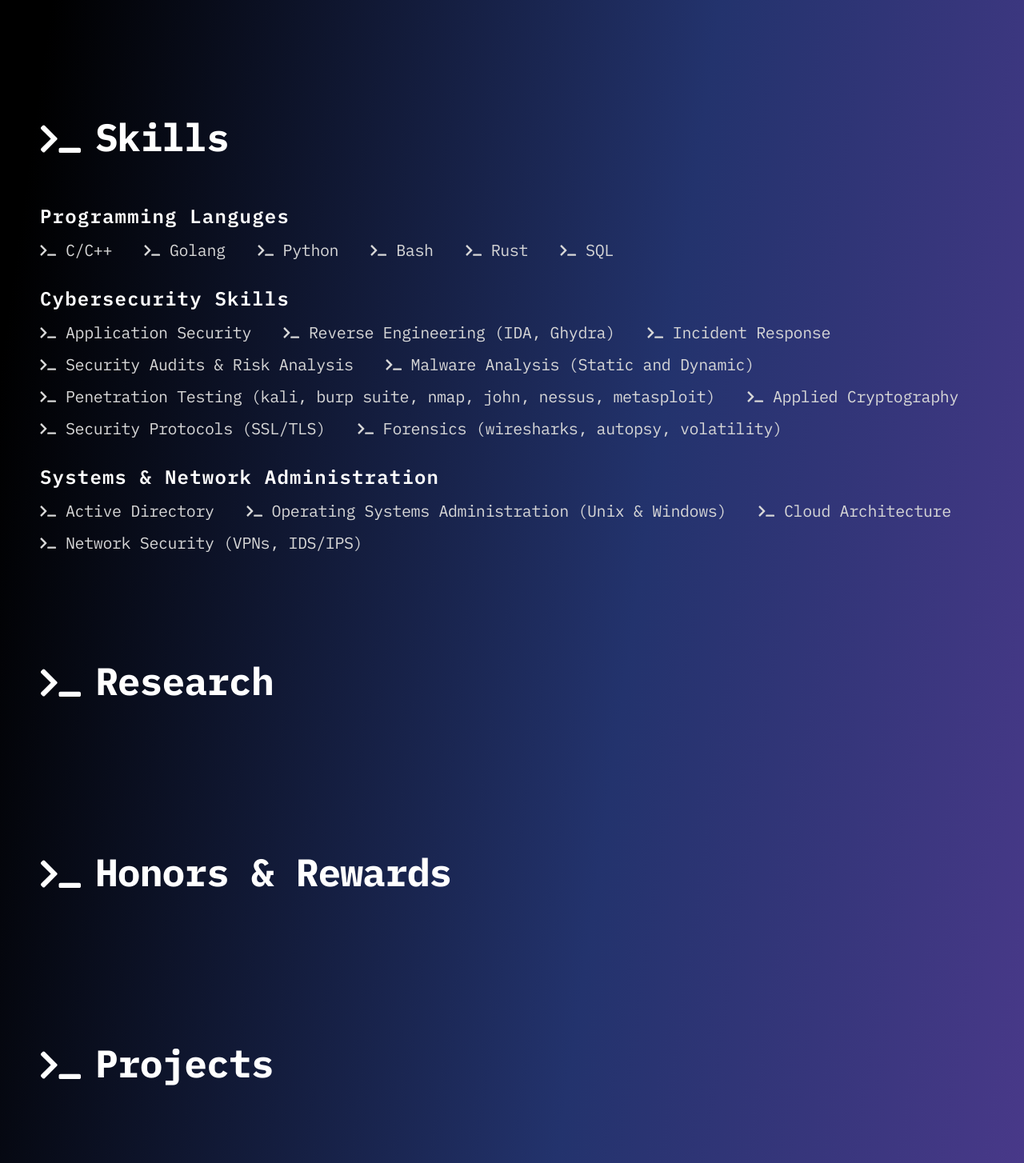
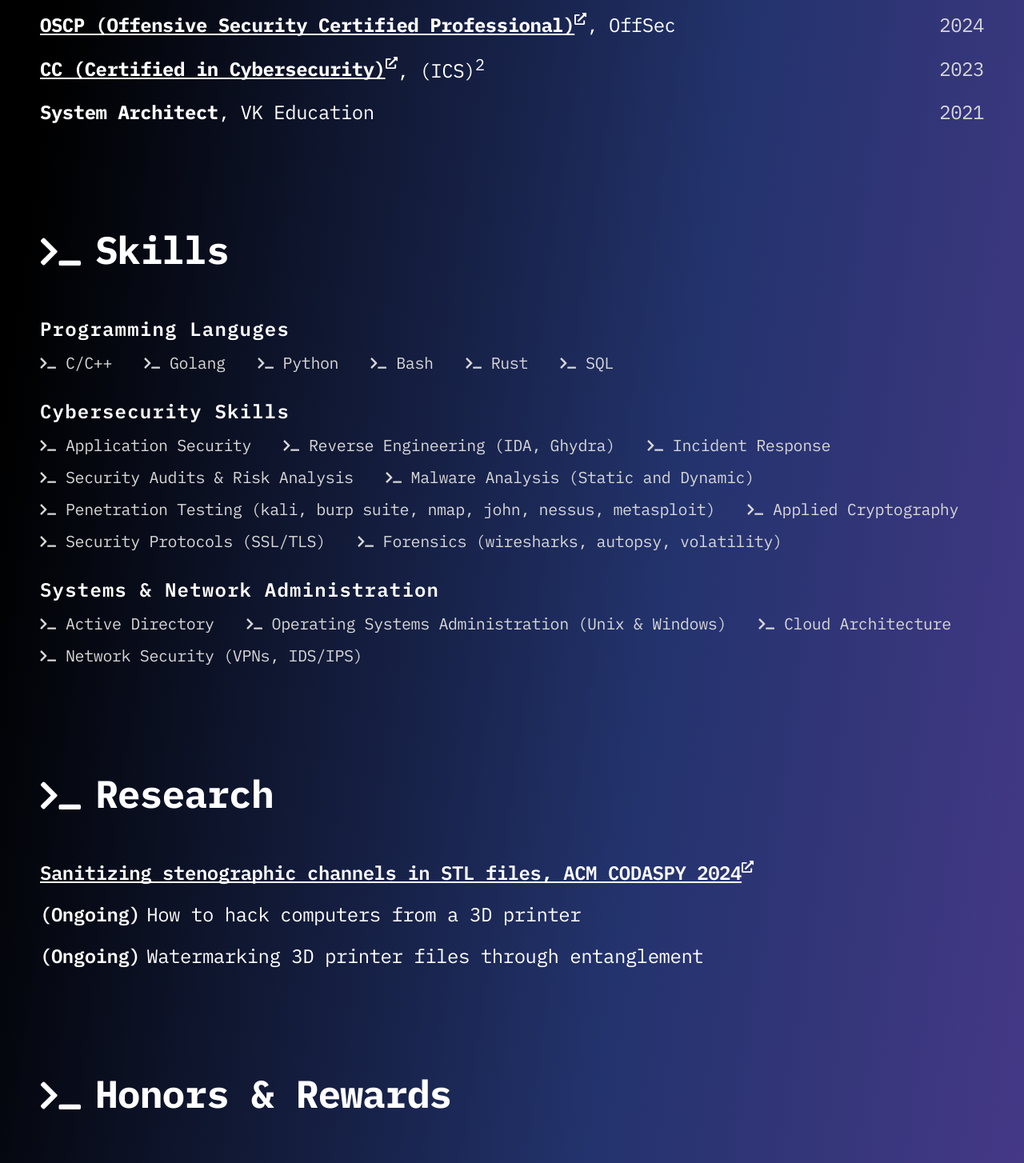
Before and after one commit to imkamie/alexandr-portfolio, a React (Vite) app: page /about in a window 1280 px wide. Shown: the part 2440-3894 px from the top of the page at 80% size. Built offline with nearby package versions, Linux system fonts and the light colour scheme.

Commit message:
added certifications, research, and rewards

```diff
--- /dev/null
+++ b/src/components/Certifications.css
@@ -0,0 +1,45 @@
+.certification-info {
+    display: flex;
+    flex-direction: row;
+    align-items: center;
+    justify-content: space-between;
+}
+
+.certification-info__general {
+    display: flex;
+    flex-direction: row;
+    align-items: center;
+}
+
+.certification-info__certification-link {
+    display: flex;
+    flex-direction: row;
+    align-items: flex-start;
+}
+
+.certification-info__certification-link a {
+    font-weight: 700;
+    font-size: 24px;
+    letter-spacing: -0.02em;
+    text-decoration-skip-ink: none;
+    color: var(--text-primary);
+}
+
+.certification-info__certification {
+    font-weight: 700;
+    font-size: 24px;
+    letter-spacing: -0.02em;
+}
+
+.certification-info__organization {
+    font-weight: 400;
+    font-size: 24px;
+    letter-spacing: -0.02em;
+}
+
+.certification-info__date {
+    font-weight: 400;
+    font-size: 24px;
+    letter-spacing: -0.02em;
+    color: var(--text-secondary);
+}
--- /dev/null
+++ b/src/components/Certifications.tsx
@@ -0,0 +1,43 @@
+import './Certifications.css'
+import LinkIcon from './icons/LinkIcon'
+import { CertificationInfo } from '../store'
+import { useContext } from 'react'
+import { ThemeContext } from './ThemeContext'
+
+function Certifications({ certification }: { certification: CertificationInfo }) {
+    const { theme } = useContext(ThemeContext)
+
+    const renderOrganization = () => {
+        if (certification.organization.includes('^')) {
+            const parts = certification.organization.split('^');
+            return (
+                <span>
+                    {parts[0]}
+                    <sup>{parts[1]}</sup>
+                </span>
+            );
+        }
+        return certification.organization;
+    };
+
+    return (
+        <div className='certification-info'>
+            <div className='certification-info__general'>
+                {certification.hasLink ?
+                    <div className='certification-info__certification-link'>
+                        <a href={certification.link} target='_blank'>{certification.name}</a>
+                        <div>
+                            <LinkIcon size={15} fill={theme === 'light' ? "#000000" : "#ffffff"} />
+                        </div>
+                    </div>
+                    : <span className='certification-info__certification'>{certification.name}</span>
+                }
+                <span className='certification-info__organization'>, {renderOrganization()}</span>
+            </div>
+
+            <div className='certification-info__date'>{certification.date}</div>
+        </div>
+    )
+}
+
+export default Certifications
--- /dev/null
+++ b/src/components/Research.css
@@ -0,0 +1,31 @@
+.research-info {
+    display: flex;
+    flex-direction: row;
+    gap: 8px;
+}
+
+.research-info__ongoing {
+    font-weight: 600;
+    font-size: 24px;
+    letter-spacing: -0.02em;
+}
+
+.research-info__research-link {
+    display: flex;
+    flex-direction: row;
+    align-items: flex-start;
+}
+
+.research-info__research-link a {
+    font-weight: 600;
+    font-size: 24px;
+    letter-spacing: -0.02em;
+    text-decoration-skip-ink: none;
+    color: var(--text-primary);
+}
+
+.research-info__research {
+    font-weight: 400;
+    font-size: 24px;
+    letter-spacing: -0.02em;
+}
--- /dev/null
+++ b/src/components/Research.tsx
@@ -0,0 +1,26 @@
+import './Research.css'
+import LinkIcon from './icons/LinkIcon'
+import { ResearchInfo } from '../store'
+import { useContext } from 'react'
+import { ThemeContext } from './ThemeContext'
+
+function Research({ research }: { research: ResearchInfo }) {
+    const { theme } = useContext(ThemeContext)
+
+    return (
+        <div className='research-info'>
+            {research.ongoing ? <span className='research-info__ongoing'>(Ongoing)</span> : null}
+            {research.hasLink ?
+                <div className='research-info__research-link'>
+                    <a href={research.link} target='_blank'>{research.name}</a>
+                    <div>
+                        <LinkIcon size={15} fill={theme === 'light' ? "#000000" : "#ffffff"} />
+                    </div>
+                </div>
+                : <span className='research-info__research'>{research.name}</span>
+            }
+        </div>
+    )
+}
+
+export default Research
--- /dev/null
+++ b/src/components/Rewards.css
@@ -0,0 +1,23 @@
+.rewards-info {
+    display: flex;
+    flex-direction: row;
+    justify-content: space-between;
+    align-items: center;
+}
+
+.rewards-info__general {
+    font-weight: 400;
+    font-size: 24px;
+    letter-spacing: -0.02em;
+}
+
+.rewards-info__name {
+    font-weight: 700;
+}
+
+.rewards-info__date {
+    font-weight: 400;
+    font-size: 24px;
+    letter-spacing: -0.02em;
+    color: var(--text-secondary);
+}
--- /dev/null
+++ b/src/components/Rewards.tsx
@@ -0,0 +1,17 @@
+import './Rewards.css'
+import { RewardsInfo } from '../store'
+
+function Reward({ reward }: { reward: RewardsInfo }) {
+
+    return (
+        <div className='rewards-info'>
+            <div className='rewards-info__general'>
+                <span className='rewards-info__name'>{reward.name}, </span>
+                {reward.organization}
+            </div>
+            <div className='rewards-info__date'>{reward.date}</div>
+        </div>
+    )
+}
+
+export default Reward
--- /dev/null
+++ b/src/components/icons/LinkIcon.tsx
@@ -0,0 +1,11 @@
+function LinkinIcon({ size, fill }: { size: number, fill: string }) {
+    return (
+        <>
+            <svg width={size} height={size} viewBox="0 0 24 24" fill="none" xmlns="http://www.w3.org/2000/svg">
+                <path d="M20.25 15C20.625 15 21 15.375 21 15.75V21.75C21 23.0156 19.9688 24 18.75 24H2.25C0.984375 24 0 23.0156 0 21.75V5.25C0 4.03125 0.984375 3 2.25 3H9.75C10.125 3 10.5 3.375 10.5 3.75V5.25C10.5 5.67188 10.125 6 9.75 6H3V21H18V15.75C18 15.375 18.3281 15 18.75 15H20.25ZM22.875 0C23.4844 0 24 0.515625 24 1.125V7.125C24 8.15625 22.7812 8.625 22.0781 7.92188L20.3906 6.28125L8.95312 17.6719C8.76562 17.9062 8.48438 18.0469 8.15625 18.0469C7.875 18.0469 7.59375 17.9062 7.35938 17.6719L6.32812 16.6406C6.09375 16.4531 5.95312 16.1719 5.95312 15.8438C5.95312 15.5156 6.09375 15.2344 6.32812 15.0469L17.7188 3.60938L16.0781 1.92188C15.3281 1.21875 15.8438 0 16.875 0H22.875Z" fill={fill} />
+            </svg>
+        </>
+    )
+}
+
+export default LinkinIcon
--- a/src/pages/About.tsx
+++ b/src/pages/About.tsx
@@ -2,9 +2,12 @@ import { useContext } from "react"
 import Education from "../components/Education"
 import Experience from "../components/Experience"
 import Skills from "../components/Skills"
+import Research from "../components/Research"
+import Reward from "../components/Rewards"
+import Certifications from "../components/Certifications"
 import TerminalIcon from "../components/icons/TerminalIcon"
 
-import { EducationInformation, ExperienceInformation, SkillsInformation } from "../store"
+import { EducationInformation, ExperienceInformation, SkillsInformation, ResearchInformation, RewardsInformation, CertificationsInformation } from "../store"
 import { ThemeContext } from "../components/ThemeContext"
 
 
@@ -47,7 +50,9 @@ function About() {
                     <Title title="Certifications" />
 
                     <div className="about-page__certifications-info">
-
+                        {CertificationsInformation.map((item, index) => (
+                            <Certifications certification={item} key={index} />
+                        ))}
                     </div>
                 </div>
 
@@ -65,7 +70,9 @@ function About() {
                     <Title title="research" />
 
                     <div className="about-page__research-info">
-
+                        {ResearchInformation.map((item, index) => (
+                            <Research research={item} key={index} />
+                        ))}
                     </div>
                 </div>
 
@@ -73,7 +80,9 @@ function About() {
                     <Title title="honors & rewards" />
 
                     <div className="about-page__rewards-info">
-
+                        {RewardsInformation.map((item, index) => (
+                            <Reward reward={item} key={index} />
+                        ))}
                     </div>
                 </div>
 
--- a/src/store/index.ts
+++ b/src/store/index.ts
@@ -150,14 +150,14 @@ export const SkillsInformation: SkillsInfo[] = [
     },
 ]
 
-export type ReseacrhInfo = {
+export type ResearchInfo = {
     name: string,
     hasLink: boolean,
     link?: string,
     ongoing: boolean,
 }
 
-export const ResearchInformation: ReseacrhInfo[] = [
+export const ResearchInformation: ResearchInfo[] = [
     {
         name: 'Sanitizing stenographic channels in STL files, ACM CODASPY 2024',
         hasLink: true,
--- a/src/styles/index.css
+++ b/src/styles/index.css
@@ -82,6 +82,14 @@ body {
   gap: 40px;
 }
 
+.about-page__research-info,
+.about-page__rewards-info,
+.about-page__certifications-info {
+  display: flex;
+  flex-direction: column;
+  gap: 20px;
+}
+
 @media only screen and (max-width: 768px) {
   .home-page__window {
     padding-top: 20%;
```
Also changed, not shown: src/assets/link.svg (added).
